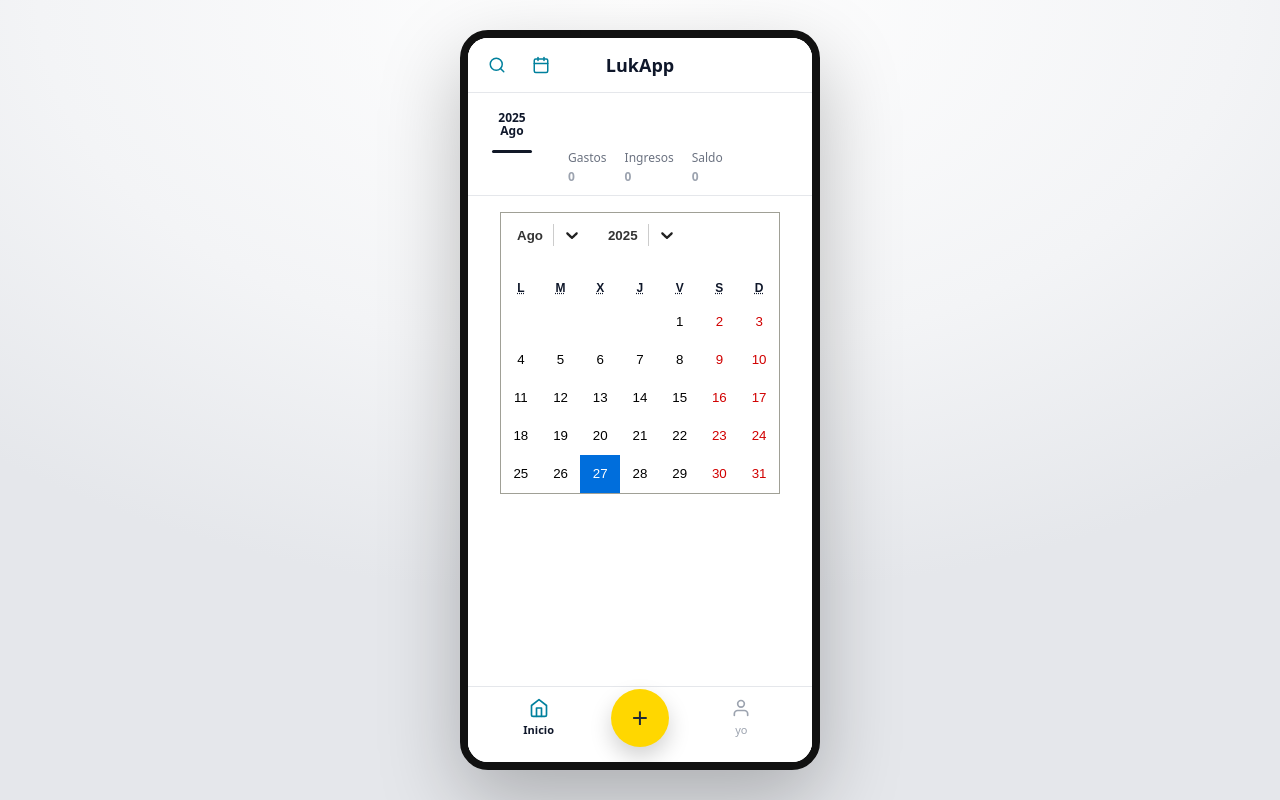
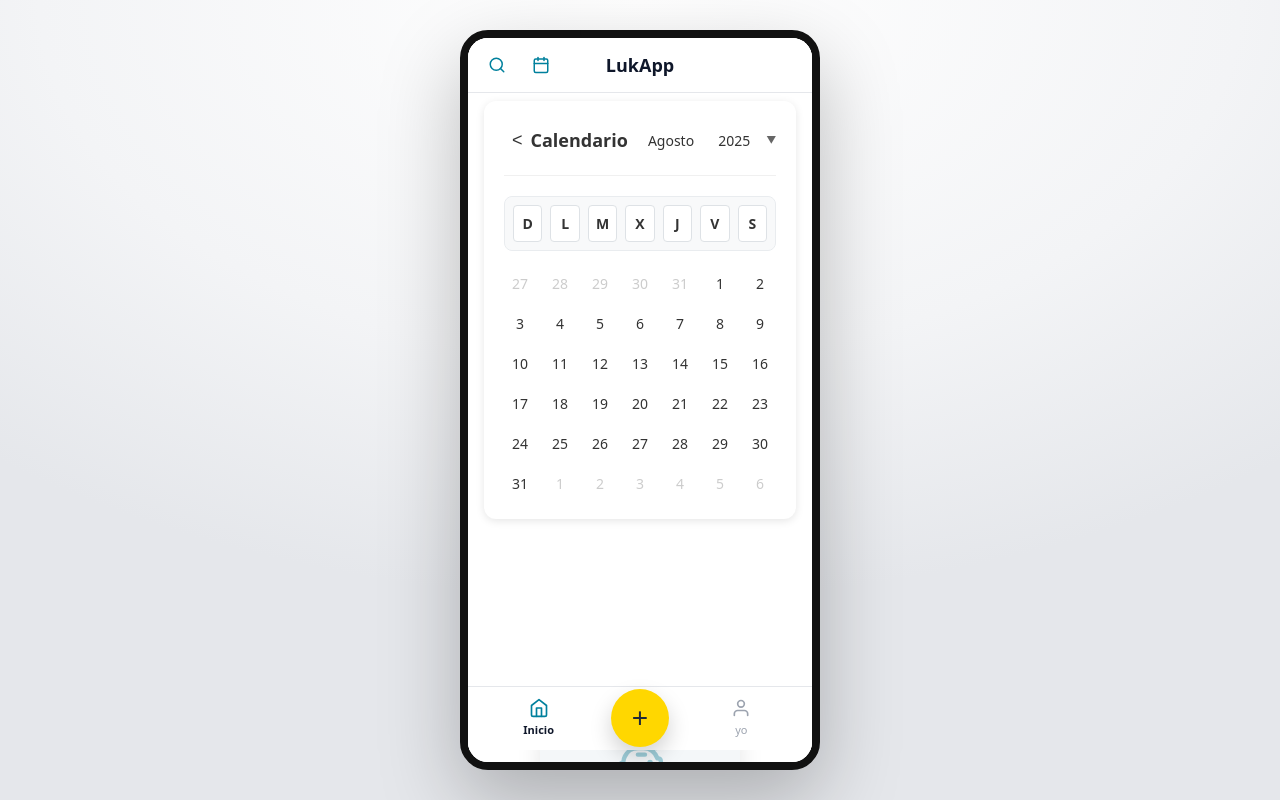
Before and after one commit to marianaUrrego/app_hibrida, a React (Vite) app: page / in a window 1280 px wide. Both pictures are taken after a click on the button "Calendario". Built offline with nearby package versions, Linux system fonts and the light colour scheme.

Commit message:
Implementar calendario personalizado completo: navegación, selectores de mes/año, selección de días y estilos mejorados

```diff
--- a/src/components/Calendar.jsx
+++ b/src/components/Calendar.jsx
@@ -1,122 +1,223 @@
 import React, { useState } from "react";
-import Calendar from "react-calendar";
-import Select from "react-select";
-import "react-calendar/dist/Calendar.css";
-import layout from "../styles/Layout.module.scss";
+import s from "./Calendar.module.scss";
 
 function CalendarComponent() {
-  const [date, setDate] = useState(new Date());
+  const [currentDate, setCurrentDate] = useState(new Date());
+  const [selectedDate, setSelectedDate] = useState(null);
+  const [showMonthSelector, setShowMonthSelector] = useState(false);
+  const [showYearSelector, setShowYearSelector] = useState(false);
 
-  const years = [];
-  for (let y = 2000; y <= 2030; y++) years.push({ value: y, label: y });
+  // Obtener el mes y año actual
+  const currentMonth = currentDate.getMonth();
+  const currentYear = currentDate.getFullYear();
 
-  const months = [
-    { value: 0, label: "Ene" },
-    { value: 1, label: "Feb" },
-    { value: 2, label: "Mar" },
-    { value: 3, label: "Abr" },
-    { value: 4, label: "May" },
-    { value: 5, label: "Jun" },
-    { value: 6, label: "Jul" },
-    { value: 7, label: "Ago" },
-    { value: 8, label: "Sep" },
-    { value: 9, label: "Oct" },
-    { value: 10, label: "Nov" },
-    { value: 11, label: "Dic" },
+  // Nombres de meses
+
+  const monthNames = [
+    "Enero", "Febrero", "Marzo", "Abril", "Mayo", "Junio",
+    "Julio", "Agosto", "Septiembre", "Octubre", "Noviembre", "Diciembre"
   ];
 
-  const navigationLabel = ({ date, view }) => {
-    if (view === "month") {
-      const year = date.getFullYear();
-      const month = date.getMonth();
+  // Nombres de días de la semana
+  const weekDays = ["D", "L", "M", "X", "J", "V", "S"];
 
-      return (
-        <div style={{ display: "flex", gap: "0.5rem", alignItems: "center" }}>
-          <Select
-            value={months.find((m) => m.value === month)}
-            onChange={(option) => {
-              const newDate = new Date(date);
-              newDate.setMonth(option.value);
-              setDate(newDate);
-            }}
-            options={months}
-            isSearchable={false}
-            styles={{
-              control: (base) => ({
-                ...base,
-                minWidth: 80,
-                background: "none",
-                border: "none",
-                boxShadow: "none",
-                fontWeight: "bold",
-                fontSize: "1em",
-              }),
-              dropdownIndicator: (base) => ({
-                ...base,
-                color: "#222",
-              }),
-              menu: (base) => ({
-                ...base,
-                zIndex: 9999,
-              }),
-            }}
-          />
-          <Select
-            value={years.find((y) => y.value === year)}
-            onChange={(option) => {
-              const newDate = new Date(date);
-              newDate.setFullYear(option.value);
-              setDate(newDate);
-            }}
-            options={years}
-            isSearchable={false}
-            styles={{
-              control: (base) => ({
-                ...base,
-                minWidth: 70,
-                background: "none",
-                border: "none",
-                boxShadow: "none",
-                fontWeight: "bold",
-                fontSize: "1em",
-              }),
-              dropdownIndicator: (base) => ({
-                ...base,
-                color: "#222",
-              }),
-              menu: (base) => ({
-                ...base,
-                zIndex: 9999,
-              }),
-            }}
-          />
-        </div>
-      );
-    }
-    return null;
+  // Debug: verificar que weekDays se esté definiendo correctamente
+  console.log("Días de la semana:", weekDays);
+
+  // Generar años (desde 2000 hasta 2030)
+  const years = [];
+  for (let y = 2000; y <= 2030; y++) {
+    years.push(y);
+  }
+
+  // Función para obtener el primer día del mes
+  const getFirstDayOfMonth = (year, month) => {
+    return new Date(year, month, 1).getDay();
   };
 
-  const formatShortWeekday = (locale, date) =>
-    date.toLocaleDateString(locale, { weekday: "narrow" });
+  // Función para obtener el número de días en el mes
+  const getDaysInMonth = (year, month) => {
+    return new Date(year, month + 1, 0).getDate();
+  };
+
+  // Función para navegar al mes anterior
+  const goToPreviousMonth = () => {
+    setCurrentDate(new Date(currentYear, currentMonth - 1, 1));
+  };
+
+  // Función para navegar al mes siguiente
+  const goToNextMonth = () => {
+    setCurrentDate(new Date(currentYear, currentMonth + 1, 1));
+  };
+
+  // Función para cambiar mes
+  const changeMonth = (monthIndex) => {
+    setCurrentDate(new Date(currentYear, monthIndex, 1));
+    setShowMonthSelector(false);
+  };
+
+  // Función para cambiar año
+  const changeYear = (year) => {
+    setCurrentDate(new Date(year, currentMonth, 1));
+    setShowYearSelector(false);
+  };
+
+  // Función para seleccionar día
+  const selectDay = (day, isCurrentMonth) => {
+    if (isCurrentMonth) {
+      const newSelectedDate = new Date(currentYear, currentMonth, day);
+      setSelectedDate(newSelectedDate);
+    }
+  };
+
+  // Generar días del mes
+  const generateCalendarDays = () => {
+    const days = [];
+    const firstDay = getFirstDayOfMonth(currentYear, currentMonth);
+    const totalDays = getDaysInMonth(currentYear, currentMonth);
+
+    // Agregar días del mes anterior para completar la primera semana
+    const prevMonthDays = getDaysInMonth(currentYear, currentMonth - 1);
+    for (let i = firstDay - 1; i >= 0; i--) {
+      days.push({ day: prevMonthDays - i, isCurrentMonth: false });
+    }
+
+    // Agregar días del mes actual
+    for (let day = 1; day <= totalDays; day++) {
+      days.push({ day, isCurrentMonth: true });
+    }
+
+    // Agregar días del mes siguiente para completar la última semana
+    const remainingDays = 42 - days.length; // 6 semanas * 7 días
+    for (let day = 1; day <= remainingDays; day++) {
+      days.push({ day, isCurrentMonth: false });
+    }
+
+    return days;
+  };
+
+  const calendarDays = generateCalendarDays();
+
+  // Verificar si un día está seleccionado
+  const isDaySelected = (day, isCurrentMonth) => {
+    if (!selectedDate || !isCurrentMonth) return false;
+    return selectedDate.getDate() === day &&
+           selectedDate.getMonth() === currentMonth &&
+           selectedDate.getFullYear() === currentYear;
+  };
 
   return (
-    <div className={layout.content}>
-      <Calendar
-        onChange={setDate}
-        value={date}
-        view="month"
-        minDetail="decade"
-        maxDetail="month"
-        showNeighboringMonth={false}
-        locale="es-ES"
-        prevLabel={null} // Quita flecha <
-        nextLabel={null} // Quita flecha >
-        next2Label={null} // Quita flechas >>
-        prev2Label={null} // Quita flechas <<
-        navigationLabel={navigationLabel}
-        formatShortWeekday={formatShortWeekday}
-        className="react-calendar"
-      />
+    <div className={s.calendarContainer}>
+      {/* Header del calendario */}
+      <div className={s.calendarHeader}>
+        <button className={s.navButton} onClick={goToPreviousMonth}>
+          &lt;
+        </button>
+        <h2 className={s.calendarTitle}>Calendario</h2>
+        <div className={s.monthYearSelector}>
+          <div className={s.monthSelector}>
+            <span
+              className={s.monthYear}
+              onClick={() => setShowMonthSelector(!showMonthSelector)}
+            >
+              {monthNames[currentMonth]}
+            </span>
+            {showMonthSelector && (
+              <div className={s.dropdownMenu}>
+                {monthNames.map((month, index) => (
+                  <div
+                    key={index}
+                    className={`${s.dropdownItem} ${index === currentMonth ? s.active : ''}`}
+                    onClick={() => changeMonth(index)}
+                  >
+                    {month}
+                  </div>
+                ))}
+              </div>
+            )}
+          </div>
+          <div className={s.yearSelector}>
+            <span
+              className={s.monthYear}
+              onClick={() => setShowYearSelector(!showYearSelector)}
+            >
+              {currentYear}
+            </span>
+            {showYearSelector && (
+              <div className={s.dropdownMenu}>
+                {years.map((year) => (
+                  <div
+                    key={year}
+                    className={`${s.dropdownItem} ${year === currentYear ? s.active : ''}`}
+                    onClick={() => changeYear(year)}
+                  >
+                    {year}
+                  </div>
+                ))}
+              </div>
+            )}
+          </div>
+          <span className={s.dropdownArrow}>▼</span>
+        </div>
+      </div>
+
+      {/* Días de la semana */}
+      <div className={s.weekDays} style={{
+        display: 'grid',
+        gridTemplateColumns: 'repeat(7, 1fr)',
+        gap: '8px',
+        marginBottom: '16px',
+        backgroundColor: '#f8f9fa',
+        padding: '8px',
+        borderRadius: '8px',
+        border: '1px solid #e9ecef'
+      }}>
+        {weekDays && weekDays.length > 0 ? (
+          weekDays.map((day, index) => (
+            <div key={index} className={s.weekDay} style={{
+              textAlign: 'center',
+              fontSize: '14px',
+              fontWeight: '700',
+              color: '#333',
+              padding: '8px 4px',
+              backgroundColor: 'white',
+              borderRadius: '4px',
+              border: '1px solid #dee2e6'
+            }}>
+              {day}
+            </div>
+          ))
+        ) : (
+          <div>Error: No se pudieron cargar los días de la semana</div>
+        )}
+      </div>
+
+      {/* Días del calendario */}
+      <div className={s.calendarGrid}>
+        {calendarDays.map(({ day, isCurrentMonth }, index) => (
+          <div
+            key={index}
+            className={`${s.calendarDay} ${
+              isCurrentMonth ? s.currentMonth : s.otherMonth
+            } ${isDaySelected(day, isCurrentMonth) ? s.selected : ''}`}
+            onClick={() => selectDay(day, isCurrentMonth)}
+          >
+            {day}
+          </div>
+        ))}
+      </div>
+
+      {/* Información de fecha seleccionada */}
+      {selectedDate && (
+        <div className={s.selectedDateInfo}>
+          Fecha seleccionada: {selectedDate.toLocaleDateString('es-ES', {
+            weekday: 'long',
+            year: 'numeric',
+            month: 'long',
+            day: 'numeric'
+          })}
+        </div>
+      )}
     </div>
   );
 }
--- /dev/null
+++ b/src/components/Calendar.module.scss
@@ -0,0 +1,213 @@
+.calendarContainer {
+  background: white;
+  border-radius: 12px;
+  padding: 20px;
+  box-shadow: 0 2px 8px rgba(0, 0, 0, 0.1);
+  max-width: 400px;
+  margin: 0 auto;
+  position: relative;
+}
+
+/* Header del calendario */
+.calendarHeader {
+  display: flex;
+  align-items: center;
+  justify-content: space-between;
+  margin-bottom: 20px;
+  padding-bottom: 16px;
+  border-bottom: 1px solid #f0f0f0;
+}
+
+.navButton {
+  background: none;
+  border: none;
+  font-size: 18px;
+  color: #333;
+  cursor: pointer;
+  padding: 8px;
+  border-radius: 6px;
+  transition: background-color 0.2s ease;
+
+  &:hover {
+    background-color: #f5f5f5;
+  }
+}
+
+.calendarTitle {
+  font-size: 18px;
+  font-weight: 600;
+  color: #333;
+  margin: 0;
+}
+
+.monthYearSelector {
+  display: flex;
+  align-items: center;
+  gap: 8px;
+  cursor: pointer;
+  padding: 8px 12px;
+  border-radius: 6px;
+  transition: background-color 0.2s ease;
+  position: relative;
+
+  &:hover {
+    background-color: #f5f5f5;
+  }
+}
+
+.monthSelector,
+.yearSelector {
+  position: relative;
+}
+
+.monthYear {
+  font-size: 14px;
+  font-weight: 500;
+  color: #333;
+  cursor: pointer;
+  padding: 4px 8px;
+  border-radius: 4px;
+  transition: background-color 0.2s ease;
+
+  &:hover {
+    background-color: #f0f0f0;
+  }
+}
+
+.dropdownArrow {
+  font-size: 10px;
+  color: #666;
+}
+
+/* Dropdown menus */
+.dropdownMenu {
+  position: absolute;
+  top: 100%;
+  left: 0;
+  background: white;
+  border: 1px solid #e0e0e0;
+  border-radius: 8px;
+  box-shadow: 0 4px 12px rgba(0, 0, 0, 0.15);
+  z-index: 1000;
+  min-width: 80px;
+  max-height: 200px;
+  overflow-y: auto;
+}
+
+.dropdownItem {
+  padding: 8px 12px;
+  cursor: pointer;
+  transition: background-color 0.2s ease;
+  font-size: 14px;
+  color: #333;
+
+  &:hover {
+    background-color: #f5f5f5;
+  }
+
+  &.active {
+    background-color: #333;
+    color: white;
+    font-weight: 600;
+  }
+}
+
+/* Días de la semana */
+.weekDays {
+  display: grid;
+  grid-template-columns: repeat(7, 1fr);
+  gap: 8px;
+  margin-bottom: 16px;
+  background-color: #f8f9fa;
+  padding: 8px;
+  border-radius: 8px;
+  border: 1px solid #e9ecef;
+}
+
+.weekDay {
+  text-align: center;
+  font-size: 14px;
+  font-weight: 700;
+  color: #333;
+  padding: 8px 4px;
+  background-color: white;
+  border-radius: 4px;
+  border: 1px solid #dee2e6;
+}
+
+/* Cuadrícula del calendario */
+.calendarGrid {
+  display: grid;
+  grid-template-columns: repeat(7, 1fr);
+  gap: 8px;
+}
+
+.calendarDay {
+  aspect-ratio: 1;
+  display: flex;
+  align-items: center;
+  justify-content: center;
+  font-size: 14px;
+  font-weight: 500;
+  border-radius: 6px;
+  cursor: pointer;
+  transition: all 0.2s ease;
+
+  &.currentMonth {
+    color: #333;
+
+    &:hover {
+      background-color: #f5f5f5;
+    }
+  }
+
+  &.otherMonth {
+    color: #ccc;
+  }
+
+  &.selected {
+    background-color: #333;
+    color: white;
+    font-weight: 600;
+  }
+}
+
+/* Información de fecha seleccionada */
+.selectedDateInfo {
+  margin-top: 16px;
+  padding: 12px;
+  background-color: #f8f9fa;
+  border-radius: 8px;
+  font-size: 14px;
+  color: #333;
+  text-align: center;
+  border: 1px solid #e9ecef;
+}
+
+/* Responsive para móviles */
+@media (max-width: 480px) {
+  .calendarContainer {
+    padding: 16px;
+    margin: 16px;
+  }
+
+  .calendarHeader {
+    margin-bottom: 16px;
+  }
+
+  .weekDays {
+    gap: 6px;
+  }
+
+  .calendarGrid {
+    gap: 6px;
+  }
+
+  .calendarDay {
+    font-size: 13px;
+  }
+
+  .dropdownMenu {
+    min-width: 70px;
+  }
+}
--- a/src/pages/Home.jsx
+++ b/src/pages/Home.jsx
@@ -12,7 +12,6 @@ export default function Home() {
   return (
     <div className={layout.screen}>
       <TopBar onCalendarClick={() => setShowCalendar(!showCalendar)} />
-      <MonthHeader year="2025" month="Ago" gastos={0} ingresos={0} saldo={0} />
       <main className={layout.content}>
         {showCalendar && <CalendarComponent />}
         <EmptyState />
```
Also changed, not shown: src/components/SearchFilter.jsx (added, +39 -0 lines).
